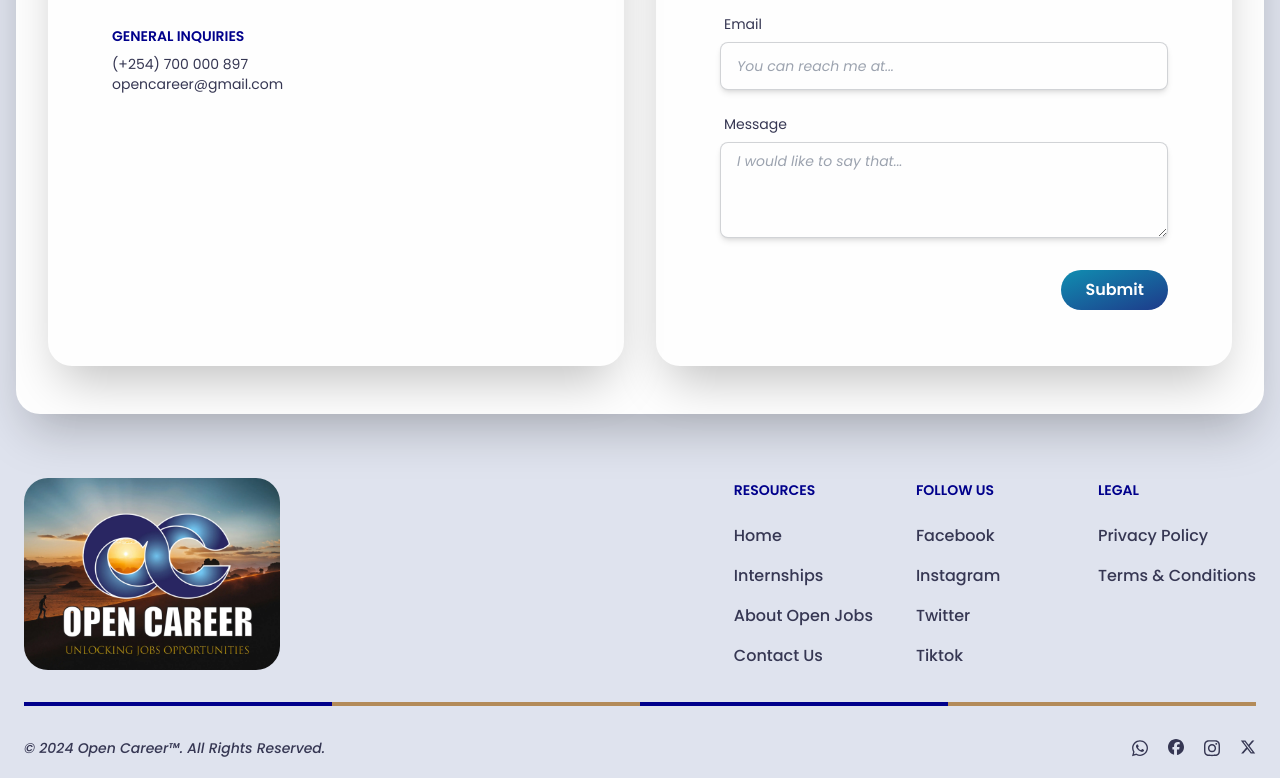
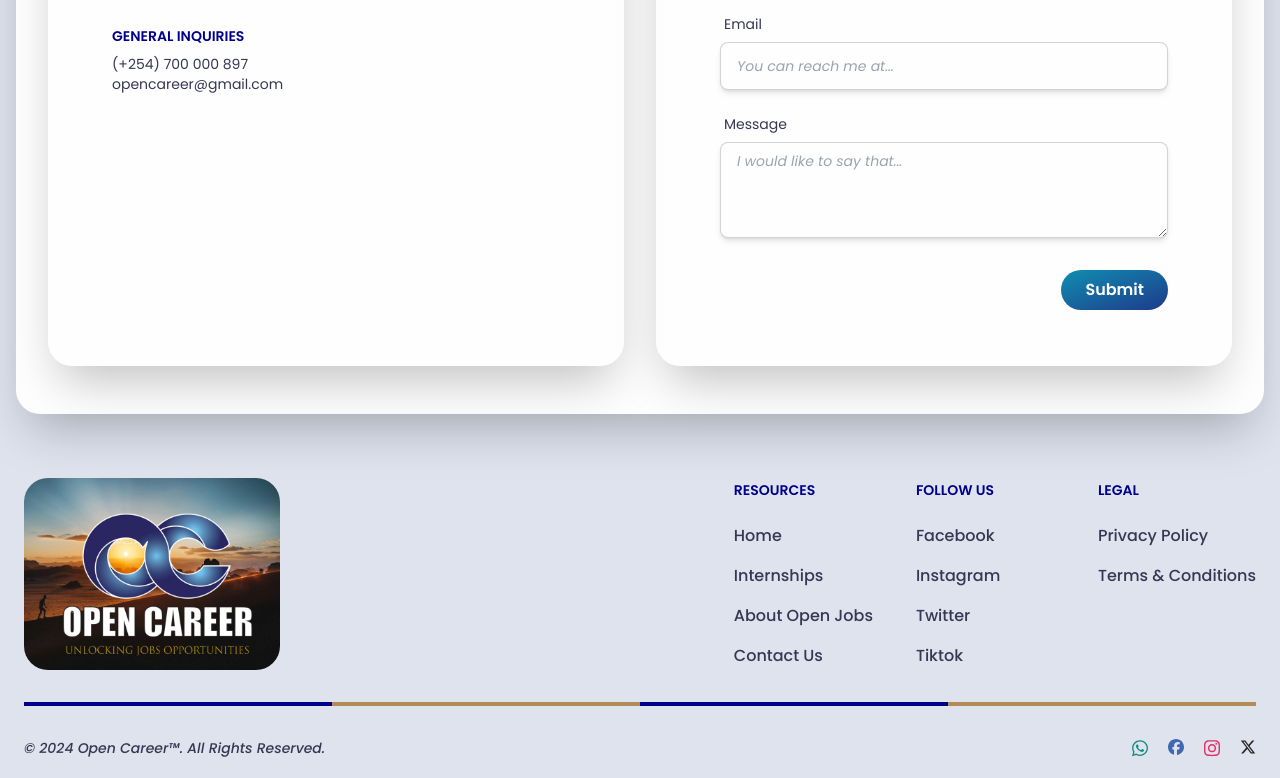
Before and after one commit to NyabutiBrian/careers_website, a React (Vite) app in the folder frontend/: page /article/1 in a window 1280 px wide. Shown: the part 1358-2136 px from the top of the page. Built offline with nearby package versions, Linux system fonts and the light colour scheme; no server answers.

Commit message:
added social media colors

```diff
--- a/frontend/src/components/Footer.jsx
+++ b/frontend/src/components/Footer.jsx
@@ -76,19 +76,19 @@
                 </span>
                 <div className="flex mt-4 space-x-5 sm:justify-center sm:mt-0">
                     <a href="#" className="transition duration-200 transform hover:scale-150">
-                        <svg xmlns="http://www.w3.org/2000/svg" width='1rem' fill='#363753' viewBox="0 0 448 512"><path d="M380.9 97.1C339 55.1 283.2 32 223.9 32c-122.4 0-222 99.6-222 222 0 39.1 10.2 77.3 29.6 111L0 480l117.7-30.9c32.4 17.7 68.9 27 106.1 27h.1c122.3 0 224.1-99.6 224.1-222 0-59.3-25.2-115-67.1-157zm-157 341.6c-33.2 0-65.7-8.9-94-25.7l-6.7-4-69.8 18.3L72 359.2l-4.4-7c-18.5-29.4-28.2-63.3-28.2-98.2 0-101.7 82.8-184.5 184.6-184.5 49.3 0 95.6 19.2 130.4 54.1 34.8 34.9 56.2 81.2 56.1 130.5 0 101.8-84.9 184.6-186.6 184.6zm101.2-138.2c-5.5-2.8-32.8-16.2-37.9-18-5.1-1.9-8.8-2.8-12.5 2.8-3.7 5.6-14.3 18-17.6 21.8-3.2 3.7-6.5 4.2-12 1.4-32.6-16.3-54-29.1-75.5-66-5.7-9.8 5.7-9.1 16.3-30.3 1.8-3.7 .9-6.9-.5-9.7-1.4-2.8-12.5-30.1-17.1-41.2-4.5-10.8-9.1-9.3-12.5-9.5-3.2-.2-6.9-.2-10.6-.2-3.7 0-9.7 1.4-14.8 6.9-5.1 5.6-19.4 19-19.4 46.3 0 27.3 19.9 53.7 22.6 57.4 2.8 3.7 39.1 59.7 94.8 83.8 35.2 15.2 49 16.5 66.6 13.9 10.7-1.6 32.8-13.4 37.4-26.4 4.6-13 4.6-24.1 3.2-26.4-1.3-2.5-5-3.9-10.5-6.6z"/></svg>
+                        <svg xmlns="http://www.w3.org/2000/svg" width='1rem' fill='#128C7E' viewBox="0 0 448 512"><path d="M380.9 97.1C339 55.1 283.2 32 223.9 32c-122.4 0-222 99.6-222 222 0 39.1 10.2 77.3 29.6 111L0 480l117.7-30.9c32.4 17.7 68.9 27 106.1 27h.1c122.3 0 224.1-99.6 224.1-222 0-59.3-25.2-115-67.1-157zm-157 341.6c-33.2 0-65.7-8.9-94-25.7l-6.7-4-69.8 18.3L72 359.2l-4.4-7c-18.5-29.4-28.2-63.3-28.2-98.2 0-101.7 82.8-184.5 184.6-184.5 49.3 0 95.6 19.2 130.4 54.1 34.8 34.9 56.2 81.2 56.1 130.5 0 101.8-84.9 184.6-186.6 184.6zm101.2-138.2c-5.5-2.8-32.8-16.2-37.9-18-5.1-1.9-8.8-2.8-12.5 2.8-3.7 5.6-14.3 18-17.6 21.8-3.2 3.7-6.5 4.2-12 1.4-32.6-16.3-54-29.1-75.5-66-5.7-9.8 5.7-9.1 16.3-30.3 1.8-3.7 .9-6.9-.5-9.7-1.4-2.8-12.5-30.1-17.1-41.2-4.5-10.8-9.1-9.3-12.5-9.5-3.2-.2-6.9-.2-10.6-.2-3.7 0-9.7 1.4-14.8 6.9-5.1 5.6-19.4 19-19.4 46.3 0 27.3 19.9 53.7 22.6 57.4 2.8 3.7 39.1 59.7 94.8 83.8 35.2 15.2 49 16.5 66.6 13.9 10.7-1.6 32.8-13.4 37.4-26.4 4.6-13 4.6-24.1 3.2-26.4-1.3-2.5-5-3.9-10.5-6.6z"/></svg>
                         <span className="sr-only">WhatsApp</span>
                     </a>
                     <a href="#" className="transition duration-200 transform hover:scale-150">
-                        <svg xmlns="http://www.w3.org/2000/svg" width='1rem' fill='#363753' viewBox="0 0 512 512"><path d="M512 256C512 114.6 397.4 0 256 0S0 114.6 0 256C0 376 82.7 476.8 194.2 504.5V334.2H141.4V256h52.8V222.3c0-87.1 39.4-127.5 125-127.5c16.2 0 44.2 3.2 55.7 6.4V172c-6-.6-16.5-1-29.6-1c-42 0-58.2 15.9-58.2 57.2V256h83.6l-14.4 78.2H287V510.1C413.8 494.8 512 386.9 512 256h0z"/></svg>
+                        <svg xmlns="http://www.w3.org/2000/svg" width='1rem' fill='#4267B2' viewBox="0 0 512 512"><path d="M512 256C512 114.6 397.4 0 256 0S0 114.6 0 256C0 376 82.7 476.8 194.2 504.5V334.2H141.4V256h52.8V222.3c0-87.1 39.4-127.5 125-127.5c16.2 0 44.2 3.2 55.7 6.4V172c-6-.6-16.5-1-29.6-1c-42 0-58.2 15.9-58.2 57.2V256h83.6l-14.4 78.2H287V510.1C413.8 494.8 512 386.9 512 256h0z"/></svg>
                         <span className="sr-only">Facebook page</span>
                     </a>
                     <a href="#" className="transition duration-200 transform hover:scale-150">
-                        <svg xmlns="http://www.w3.org/2000/svg" width='1rem' fill='#363753' viewBox="0 0 448 512"><path d="M224.1 141c-63.6 0-114.9 51.3-114.9 114.9s51.3 114.9 114.9 114.9S339 319.5 339 255.9 287.7 141 224.1 141zm0 189.6c-41.1 0-74.7-33.5-74.7-74.7s33.5-74.7 74.7-74.7 74.7 33.5 74.7 74.7-33.6 74.7-74.7 74.7zm146.4-194.3c0 14.9-12 26.8-26.8 26.8-14.9 0-26.8-12-26.8-26.8s12-26.8 26.8-26.8 26.8 12 26.8 26.8zm76.1 27.2c-1.7-35.9-9.9-67.7-36.2-93.9-26.2-26.2-58-34.4-93.9-36.2-37-2.1-147.9-2.1-184.9 0-35.8 1.7-67.6 9.9-93.9 36.1s-34.4 58-36.2 93.9c-2.1 37-2.1 147.9 0 184.9 1.7 35.9 9.9 67.7 36.2 93.9s58 34.4 93.9 36.2c37 2.1 147.9 2.1 184.9 0 35.9-1.7 67.7-9.9 93.9-36.2 26.2-26.2 34.4-58 36.2-93.9 2.1-37 2.1-147.8 0-184.8zM398.8 388c-7.8 19.6-22.9 34.7-42.6 42.6-29.5 11.7-99.5 9-132.1 9s-102.7 2.6-132.1-9c-19.6-7.8-34.7-22.9-42.6-42.6-11.7-29.5-9-99.5-9-132.1s-2.6-102.7 9-132.1c7.8-19.6 22.9-34.7 42.6-42.6 29.5-11.7 99.5-9 132.1-9s102.7-2.6 132.1 9c19.6 7.8 34.7 22.9 42.6 42.6 11.7 29.5 9 99.5 9 132.1s2.7 102.7-9 132.1z"/></svg>
+                        <svg xmlns="http://www.w3.org/2000/svg" width='1rem' fill='#E1306C' viewBox="0 0 448 512"><path d="M224.1 141c-63.6 0-114.9 51.3-114.9 114.9s51.3 114.9 114.9 114.9S339 319.5 339 255.9 287.7 141 224.1 141zm0 189.6c-41.1 0-74.7-33.5-74.7-74.7s33.5-74.7 74.7-74.7 74.7 33.5 74.7 74.7-33.6 74.7-74.7 74.7zm146.4-194.3c0 14.9-12 26.8-26.8 26.8-14.9 0-26.8-12-26.8-26.8s12-26.8 26.8-26.8 26.8 12 26.8 26.8zm76.1 27.2c-1.7-35.9-9.9-67.7-36.2-93.9-26.2-26.2-58-34.4-93.9-36.2-37-2.1-147.9-2.1-184.9 0-35.8 1.7-67.6 9.9-93.9 36.1s-34.4 58-36.2 93.9c-2.1 37-2.1 147.9 0 184.9 1.7 35.9 9.9 67.7 36.2 93.9s58 34.4 93.9 36.2c37 2.1 147.9 2.1 184.9 0 35.9-1.7 67.7-9.9 93.9-36.2 26.2-26.2 34.4-58 36.2-93.9 2.1-37 2.1-147.8 0-184.8zM398.8 388c-7.8 19.6-22.9 34.7-42.6 42.6-29.5 11.7-99.5 9-132.1 9s-102.7 2.6-132.1-9c-19.6-7.8-34.7-22.9-42.6-42.6-11.7-29.5-9-99.5-9-132.1s-2.6-102.7 9-132.1c7.8-19.6 22.9-34.7 42.6-42.6 29.5-11.7 99.5-9 132.1-9s102.7-2.6 132.1 9c19.6 7.8 34.7 22.9 42.6 42.6 11.7 29.5 9 99.5 9 132.1s2.7 102.7-9 132.1z"/></svg>
                         <span className="sr-only">Instagram page</span>
                     </a>
                     <a href="#" className="transition duration-200 transform hover:scale-150">
-                        <svg xmlns="http://www.w3.org/2000/svg" width='1rem' fill='#363753' viewBox="0 0 512 512"><path d="M389.2 48h70.6L305.6 224.2 487 464H345L233.7 318.6 106.5 464H35.8L200.7 275.5 26.8 48H172.4L272.9 180.9 389.2 48zM364.4 421.8h39.1L151.1 88h-42L364.4 421.8z"/></svg>
+                        <svg xmlns="http://www.w3.org/2000/svg" width='1rem' fill='#262626' viewBox="0 0 512 512"><path d="M389.2 48h70.6L305.6 224.2 487 464H345L233.7 318.6 106.5 464H35.8L200.7 275.5 26.8 48H172.4L272.9 180.9 389.2 48zM364.4 421.8h39.1L151.1 88h-42L364.4 421.8z"/></svg>
                         <span className="sr-only">X page</span>
                     </a>
                 </div>
```
